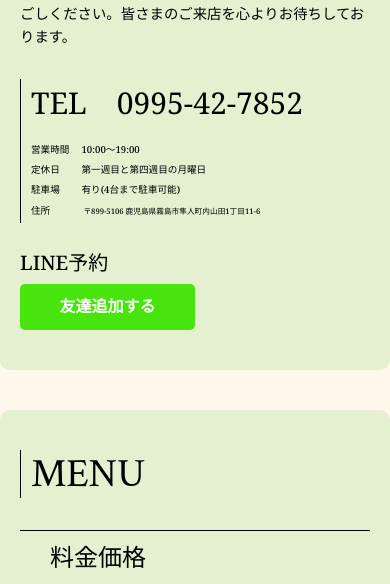
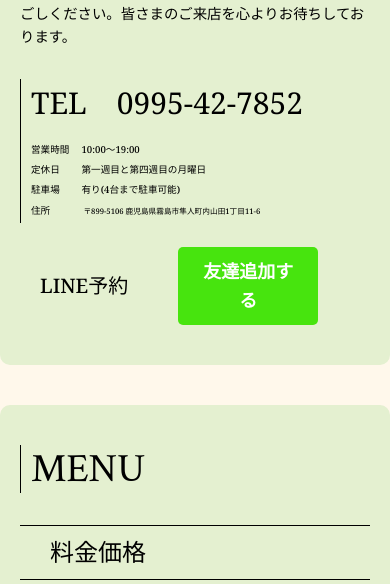
Before and after one commit to Naru081/salon-site, a PHP site: page /php/index.php in a window 390 px wide. Shown: the part 1972-2556 px from the top of the page. Run offline with PHP 8.4, Linux system fonts and the light colour scheme; data comes from the database, SQL or seed files in the repository.

Commit message:
LINEリンクボタン変更
LINEのリンクボタンのレイアウトを変更しました。

```diff
--- a/css/style.css
+++ b/css/style.css
@@ -262,7 +262,7 @@ span.info-st{
     font-variation-settings:"wdth" 100;
     font-size: 20px;
     margin: 0;
-    margin-left: 40px;
+    margin-left: 1em;
 }
 /* ボタンのレイアウト */
 .linelink button {
@@ -401,21 +401,18 @@ img.mobile-image {
 
     /* ABOUTの調整 */
     /* LINEリンクを縦並びに */
-    .linelink {
-        flex-direction: column;
-        gap: 5px;
-        align-items: flex-start;
-    }
-    .linelink p {
-        margin-left: 0;
+    div.linelink {
+        display: flex;
+        flex-direction: row;
+        align-items: center;
     }
     /* LINEリンクのボタン設定 */
-    .linelink button {
-        margin-left: 0;
-        width: 50%;
+    div.linelink button {
+        width: 40%;
     }
     a.linelink{
-        align-items: center;
+        font-size: 18px;
+        justify-content: center;
     }
 
     /* NEWSセクションの調整 */
```
